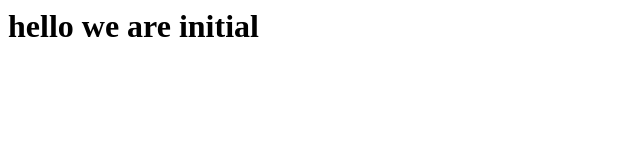
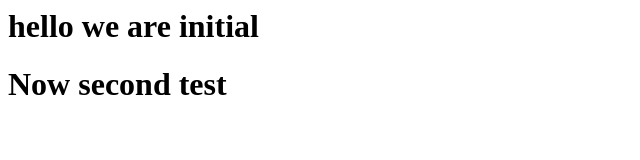
Before and after one commit to rakeshkumar125/git-deployment, a plain HTML site: page index.html in a window 1280 px wide. Shown: the whole page, without its empty margins (0-640 px from the left). Drawn offline with Linux system fonts and the light colour scheme.

Commit message:
update text

```diff
--- a/index.html
+++ b/index.html
@@ -1 +1,2 @@
 <h1>hello we are initial</h1>
+<h1>Now second test</h1>
```
